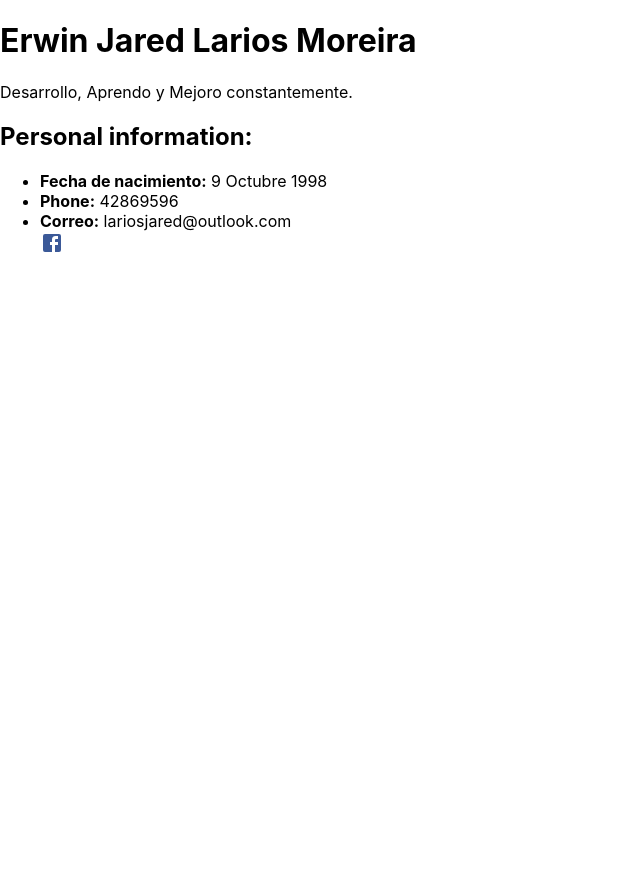
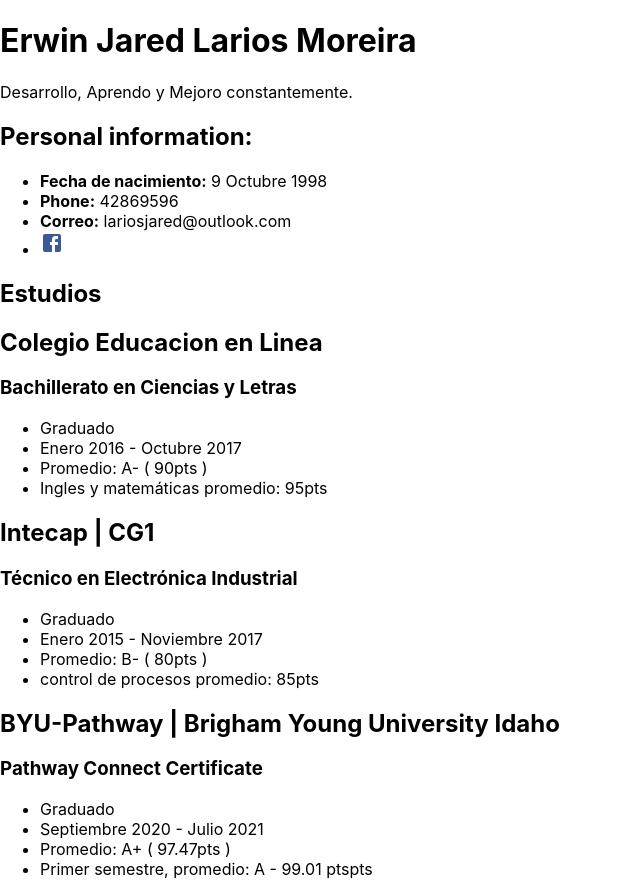
Before and after one commit to JaredLarios/my-profile, a React (Create React App) app: page / in a window 1280 px wide. Shown: the whole page, without its empty margins (0-640 px from the left). Before the commit the page ends 800 px from the top, so only its background shows below. Built offline with nearby package versions, Linux system fonts and the light colour scheme.

Commit message:
Chore: Degrees display

```diff
--- /dev/null
+++ b/src/Components/Home/Body.js
@@ -0,0 +1,32 @@
+import { Education } from "./style";
+import Card from "./Card";
+import resume from '../../Data/Resume.json'
+
+const Body = () => {
+    return (
+        <Education>
+            <h2>Estudios</h2>
+
+            <Card
+            name={resume.education.highschool.school}
+            degree={resume.education.highschool.degree}
+            status={resume.education.highschool.status}
+            />
+            {
+                resume.education.certificate.map(
+                    (data) => {
+                        return(
+                        <Card
+                        name={data.college}
+                        degree={data.deegree}
+                        status={data.status}
+                        />
+                        )
+                    }
+                )
+            }
+        </Education>
+     );
+}
+
+export default Body;
--- /dev/null
+++ b/src/Components/Home/Card.js
@@ -0,0 +1,56 @@
+import { CardStyle } from "./style";
+
+const Card = (props) => {
+    const myGp = (gpa) => {
+        if ( gpa > 96) {
+            return ("A+")
+        }
+        else if ( gpa > 92) {
+            return ("A")
+        }
+        else if ( gpa > 89) {
+            return ("A-")
+        }
+        else if ( gpa > 86) {
+            return ("B+")
+        }
+        else if ( gpa > 82) {
+            return ("B")
+        }
+        else if ( gpa > 79) {
+            return ("B-")
+        }
+        else if ( gpa > 76) {
+            return ("C+")
+        }
+        else if ( gpa > 72) {
+            return ("C")
+        }
+        else if ( gpa > 69) {
+            return ("C-")
+        }
+        else if ( gpa > 66) {
+            return ("D+")
+        }
+        else if ( gpa > 64) {
+            return ("D")
+        }
+        else {
+            return ("F")
+        }
+    }
+    return (
+        <CardStyle>
+            <h2>{props.name}</h2>
+            <h3>{props.degree}</h3>
+            <ul>
+                <li>{props.status.currentStatus}</li>
+                <li>{props.status.initDate} - {props.status.graduationDate}</li>
+                <li>Promedio: {myGp(props.status.gp)} ( {props.status.gp}pts )</li>
+                <li>{props.status.spotlight}pts</li>
+            </ul>
+        </CardStyle>
+     );
+}
+
+export default Card;
--- a/src/Components/Home/Header.js
+++ b/src/Components/Home/Header.js
@@ -3,8 +3,7 @@
 import {Header, Slider} from './style'
 import FacebookIcon from '@mui/icons-material/Facebook';
 
-const Head = () => {
-
+const Head = (props) => {
   return (
       <Header>
           <Slider></Slider>
@@ -15,7 +14,7 @@
             <li><strong>Fecha de nacimiento:</strong> {resume.personal.birhtDate}</li>
             <li><strong>Phone:</strong> {resume.personal.phone}</li>
             <li><strong>Correo:</strong> {resume.personal.email}</li>
-            <a href={resume.personal.facebook}> <FacebookIcon></FacebookIcon> </a>
+            <li><a href={resume.personal.facebook}> <FacebookIcon></FacebookIcon> </a></li>
           </ul>
       </Header>
   )
--- a/src/Components/Home/index.js
+++ b/src/Components/Home/index.js
@@ -1,10 +1,12 @@
 import React from 'react'
 import Head from './Header'
+import Body from './Body'
 
 const Home = () => {
   return (
     <div>
       <Head></Head>
+      <Body></Body>
     </div>
   )
 }
--- a/src/Components/Home/style.js
+++ b/src/Components/Home/style.js
@@ -14,7 +14,7 @@
 `;
 
 
-export const Body = styled.div`
+export const Education = styled.div`
 
 `;
 export const Footer = styled.div`
@@ -23,6 +23,6 @@
 export const Button = styled.div`
 
 `;
-export const Card = styled.div`
+export const CardStyle = styled.div`
 
 `;
```
